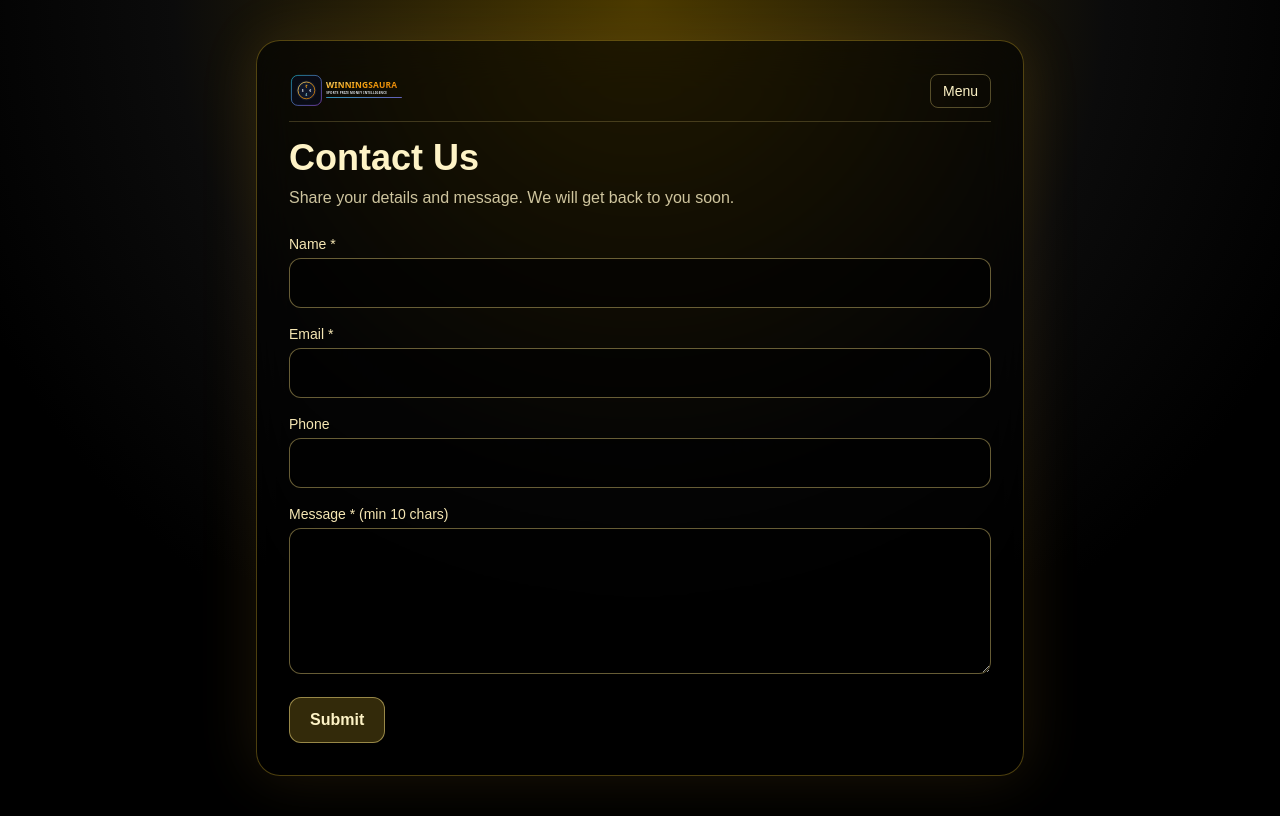
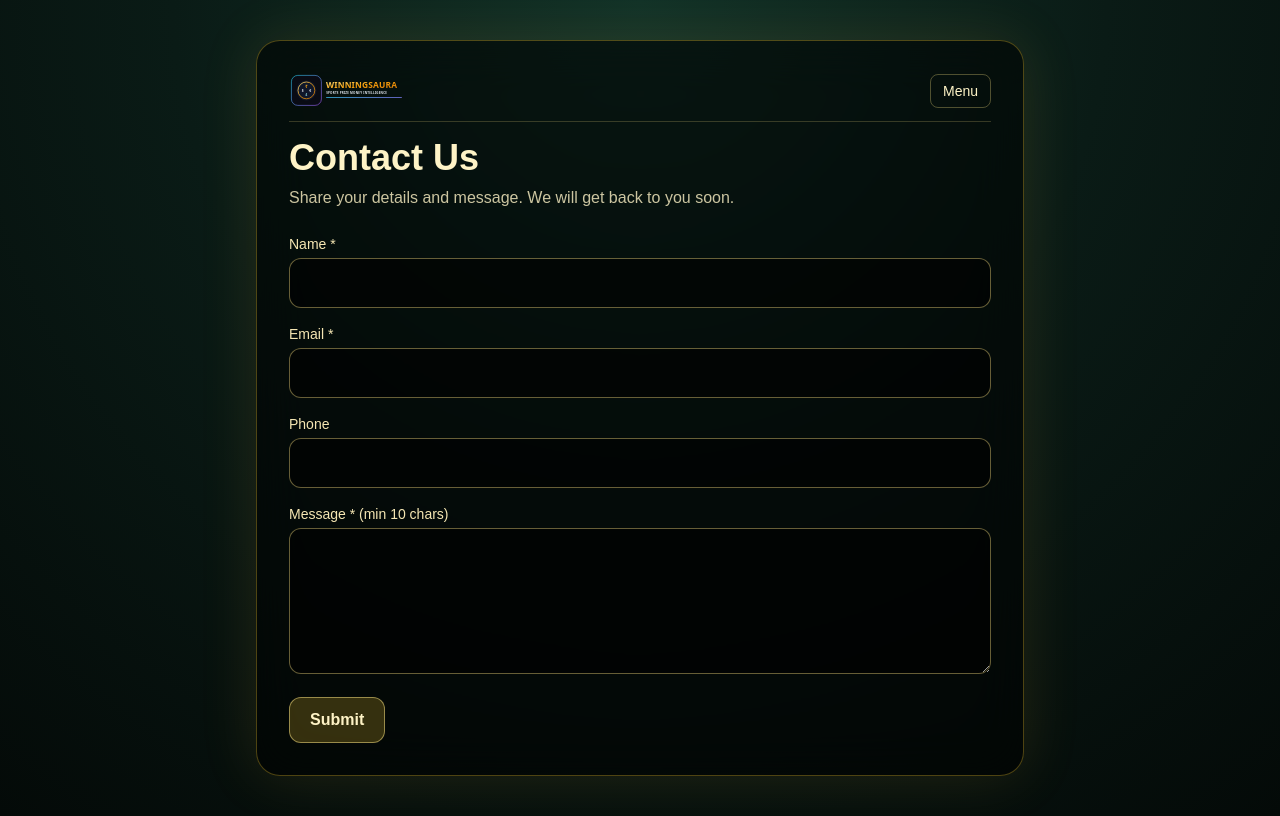
Before and after one commit to WinningsAura/WinningsAura, a Next.js app in the folder winnings-web/: page /contact-us in a window 1280 px wide. Built offline with nearby package versions, Linux system fonts and the light colour scheme.

Commit message:
Refresh page backgrounds for cricket, about, and contact

```diff
--- a/winnings-web/src/app/about-us/page.tsx
+++ b/winnings-web/src/app/about-us/page.tsx
@@ -36,7 +36,7 @@ export default function AboutUsPage() {
   }, []);
 
   return (
-    <div className="min-h-screen bg-[radial-gradient(circle_at_top,#4a3900,#0b0b0b_45%,#000000_70%)] px-3 py-6 text-[#F5E6B3] sm:px-6 sm:py-8 lg:px-8 lg:py-10">
+    <div className="min-h-screen bg-[radial-gradient(circle_at_top,_#2b1f4a_0%,_#140f2a_45%,_#07060f_100%)] px-3 py-6 text-[#F5E6B3] sm:px-6 sm:py-8 lg:px-8 lg:py-10">
       <main className="relative z-30 mx-auto w-full max-w-5xl rounded-2xl border border-amber-300/30 bg-black/55 p-4 shadow-[0_0_60px_rgba(245,185,59,0.12)] backdrop-blur-xl sm:rounded-3xl sm:p-8">
         <div className="mb-4 flex flex-wrap items-center justify-between gap-3 border-b border-amber-200/20 pb-3">
           <Link href="/" className="flex items-center gap-2">
--- a/winnings-web/src/app/contact-us/page.tsx
+++ b/winnings-web/src/app/contact-us/page.tsx
@@ -49,7 +49,7 @@ export default function ContactUsPage() {
   }
 
   return (
-    <div className="min-h-screen bg-[radial-gradient(circle_at_top,#4a3900,#0b0b0b_45%,#000000_70%)] px-3 py-6 text-[#F5E6B3] sm:px-6 sm:py-8 lg:px-8 lg:py-10">
+    <div className="min-h-screen bg-[radial-gradient(circle_at_top,_#113228_0%,_#0a1b16_45%,_#040a08_100%)] px-3 py-6 text-[#F5E6B3] sm:px-6 sm:py-8 lg:px-8 lg:py-10">
       <main className="relative z-30 mx-auto w-full max-w-3xl rounded-2xl border border-amber-300/30 bg-black/55 p-4 shadow-[0_0_60px_rgba(245,185,59,0.12)] backdrop-blur-xl sm:rounded-3xl sm:p-8">
         <div className="mb-4 flex flex-wrap items-center justify-between gap-3 border-b border-amber-200/20 pb-3">
           <Link href="/" className="flex items-center gap-2">
--- a/winnings-web/src/app/cricket-stats/page.tsx
+++ b/winnings-web/src/app/cricket-stats/page.tsx
@@ -107,7 +107,7 @@ export default function CricketStatsPage() {
   }, [rows]);
 
   return (
-    <div className="min-h-screen bg-[radial-gradient(circle_at_top,_#1f2937_0%,_#0b1020_45%,_#05070f_100%)] px-3 py-6 text-[#F5E6B3] sm:px-6 sm:py-8 lg:px-8 lg:py-10">
+    <div className="min-h-screen bg-[radial-gradient(circle_at_top,_#0f2a3a_0%,_#0a1626_45%,_#05070f_100%)] px-3 py-6 text-[#F5E6B3] sm:px-6 sm:py-8 lg:px-8 lg:py-10">
       <main className="relative z-30 mx-auto w-full max-w-6xl rounded-2xl border border-amber-300/30 bg-black/55 p-4 shadow-[0_0_60px_rgba(245,185,59,0.12)] backdrop-blur-xl sm:rounded-3xl sm:p-8">
         <div className="mb-4 flex flex-wrap items-center justify-between gap-3 border-b border-amber-200/20 pb-3">
           <Link href="/" className="flex items-center gap-2">
```
